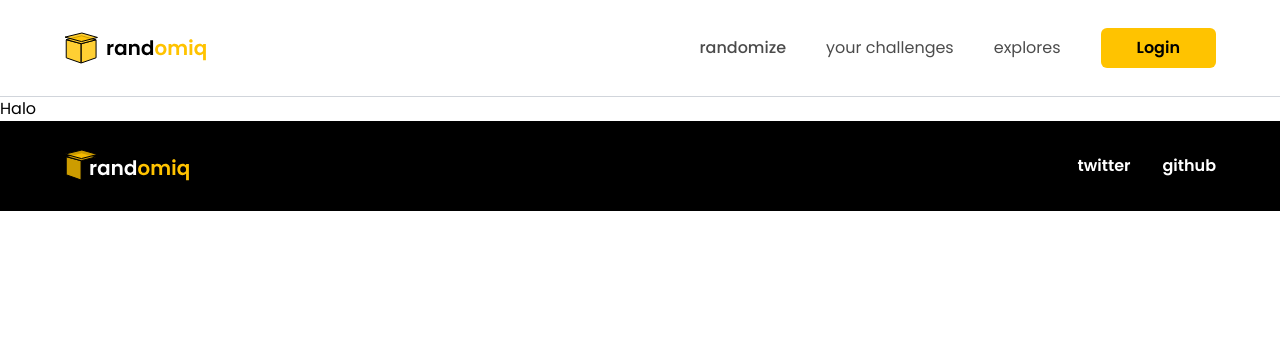
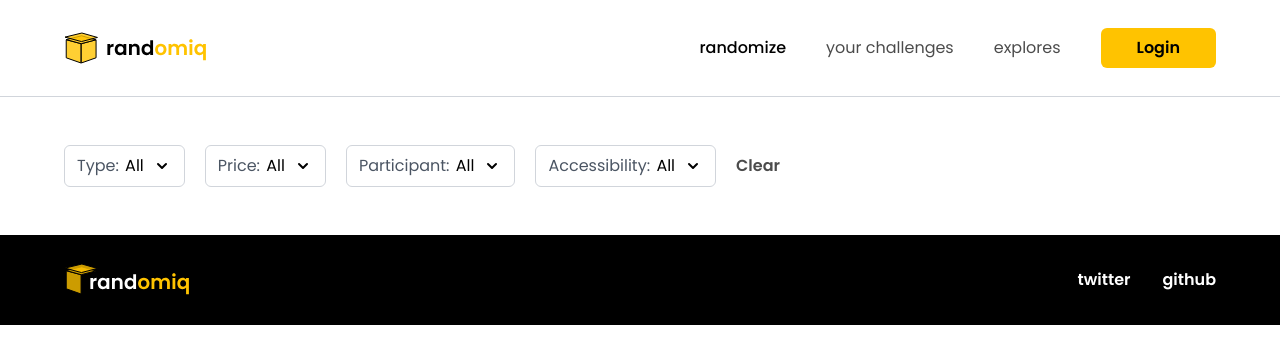
Before and after one commit to emrsyah/Randomiq, a React (Create React App) app: page / in a window 1280 px wide. Shown: the top 364 px of the page. Built offline with nearby package versions, Linux system fonts and the light colour scheme.

Commit message:
adding filter component

```diff
--- a/package.json
+++ b/package.json
@@ -4,6 +4,8 @@
   "private": true,
   "dependencies": {
     "@auth0/auth0-react": "^1.9.0",
+    "@headlessui/react": "^1.5.0",
+    "@heroicons/react": "^1.0.6",
     "@testing-library/jest-dom": "^5.16.4",
     "@testing-library/react": "^12.1.4",
     "@testing-library/user-event": "^13.5.0",
@@ -11,6 +13,7 @@
     "react-dom": "^18.0.0",
     "react-router-dom": "^6.3.0",
     "react-scripts": "5.0.0",
+    "recoil": "^0.7.0",
     "web-vitals": "^2.1.4"
   },
   "scripts": {
--- /dev/null
+++ b/src/components/Filter.js
@@ -0,0 +1,44 @@
+import React, { Fragment } from "react";
+import { useState } from "react";
+import { Listbox } from "@headlessui/react";
+import { ChevronDownIcon, CheckIcon } from "@heroicons/react/solid";
+
+const item = [
+  { id: 1, name: "Durward Reynolds", unavailable: false },
+  { id: 2, name: "Kenton Towne", unavailable: false },
+  { id: 3, name: "Therese Wunsch", unavailable: false },
+  { id: 4, name: "Benedict Kessler", unavailable: true },
+  { id: 5, name: "Katelyn Rohan", unavailable: false },
+];
+
+// * Paramnya nanti ada: item list, nama (type, accessible)
+function Filter({ data, setter, name, selected }) {
+  // TODO Statenya ini yang jadi universal state, jadi waktu pencet restart doa bakal based on state2nya
+  const [selectedItem, setSelectedItem] = useState(item[0]);
+  return (
+    <div className="w-max">
+      <Listbox value={selected} onChange={setter}>
+        <Listbox.Button className="py-2 px-3 border-gray-300 w-full border-[1px] rounded-md flex items-center justify-between focus:ring-2 focus:ring-yellow-200 ">
+          <div>
+            <span className="text-gray-600 mr-0.5">{name}:</span>{" "}
+            {selected.name}
+          </div>
+          <ChevronDownIcon className="h-5 w-5 ml-2" />
+        </Listbox.Button>
+        <Listbox.Options className="bg-white w-full mt-2 rounded-md flex flex-col text-sm border-[1px] border-gray-300 fixed max-w-max">
+          {data.map((d) => (
+            <Listbox.Option
+              key={d.id}
+              value={d}
+              className="cursor-pointer hover:bg-yellow-100 py-3 px-3"
+            >
+              {d.name}
+            </Listbox.Option>
+          ))}
+        </Listbox.Options>
+      </Listbox>
+    </div>
+  );
+}
+
+export default Filter;
--- /dev/null
+++ b/src/components/FilterContainer.js
@@ -0,0 +1,62 @@
+import React, { useState } from "react";
+import Filter from "./Filter";
+
+const typeData = [
+  { id: 1, name: "All" },
+  { id: 2, name: "Education" },
+  { id: 3, name: "Recreational" },
+  { id: 4, name: "Social" },
+  { id: 5, name: "DIY" },
+  { id: 6, name: "Charity" },
+  { id: 7, name: "Cooking" },
+  { id: 8, name: "Relaxation" },
+  { id: 9, name: "Music" },
+  { id: 10, name: "Busywork" },
+];
+
+const priceData = [
+  { id: 1, name: "All" },
+  { id: 2, name: "Free" },
+  { id: 3, name: "Low" },
+  { id: 4, name: "Medium" },
+  { id: 5, name: "High" },
+];
+
+const participantData = [
+  { id: 1, name: "All" },
+  { id: 2, name: "Solo" },
+  { id: 3, name: "Duo" },
+  { id: 4, name: "Group" },
+];
+
+const accessData = [
+  { id: 1, name: "All" },
+  { id: 2, name: "Easy" },
+  { id: 3, name: "Medium" },
+  { id: 4, name: "Hard" },
+];
+
+function FilterContainer() {
+  const [selectedType, setSelectedType] = useState(typeData[0]);
+  const [selectedPrice, setSelectedPrice] = useState(priceData[0]);
+  const [selectedParticipant, setSelectedParticipant] = useState(participantData[0]);
+  const [selectedAccess, setSelectedAccess] = useState(accessData[0]);
+
+  const clearFilter = ()=>{
+    setSelectedType(typeData[0])
+    setSelectedPrice(priceData[0])
+    setSelectedParticipant(participantData[0])
+    setSelectedAccess(accessData[0])
+  }
+  return (
+    <div className="flex gap-5 items-center mx-16 my-12">
+      <Filter selected={selectedType} data={typeData} setter={setSelectedType} name="Type" />
+      <Filter selected={selectedPrice} data={priceData} setter={setSelectedPrice} name="Price" />
+      <Filter selected={selectedParticipant} data={participantData} setter={setSelectedParticipant} name="Participant" />
+      <Filter selected={selectedAccess} data={accessData} setter={setSelectedAccess} name="Accessibility" />
+      <p className="font-semibold opacity-70 hover:opacity-100 cursor-pointer" onClick={clearFilter}>Clear</p>
+    </div>
+  );
+}
+
+export default FilterContainer;
--- a/src/components/Navbar.js
+++ b/src/components/Navbar.js
@@ -21,7 +21,7 @@ function Navbar() {
       <div className="flex gap-10 items-center">
         <a
           href="/"
-          className={`opacity-70 hover:opacity-100 hover:font-medium ${
+          className={`navlink ${
             location.pathname === "/" && "font-medium opacity-100"
           } `}
         >
@@ -29,7 +29,7 @@ function Navbar() {
         </a>
         <a
           href="/"
-          className={`opacity-70 hover:opacity-100 hover:font-medium ${
+          className={`navlink ${
             location.pathname === "/challenges" && "font-medium opacity-100"
           } `}
         >
@@ -37,7 +37,7 @@ function Navbar() {
         </a>
         <a
           href="/"
-          className={`opacity-70 hover:opacity-100 hover:font-medium ${
+          className={`navlink ${
             location.pathname === "/explore" && "font-medium opacity-100"
           } `}
         >
--- a/src/index.css
+++ b/src/index.css
@@ -7,3 +7,9 @@ body{
 @tailwind base;
 @tailwind components;
 @tailwind utilities;
+
+@layer components{
+  .navlink{
+    @apply opacity-70 hover:opacity-100 hover:font-medium;
+  }
+}
--- a/src/pages/Home.js
+++ b/src/pages/Home.js
@@ -1,4 +1,5 @@
 import React from 'react'
+import FilterContainer from '../components/FilterContainer'
 import Footer from '../components/Footer'
 import Navbar from '../components/Navbar'
 
@@ -6,7 +7,7 @@ function Home() {
   return (
     <div>
       <Navbar />
-      Halo
+      <FilterContainer />
       <Footer />
     </div>
   )
```
Also changed, not shown: 1 other file (tests, documents, lock files or other folders).
